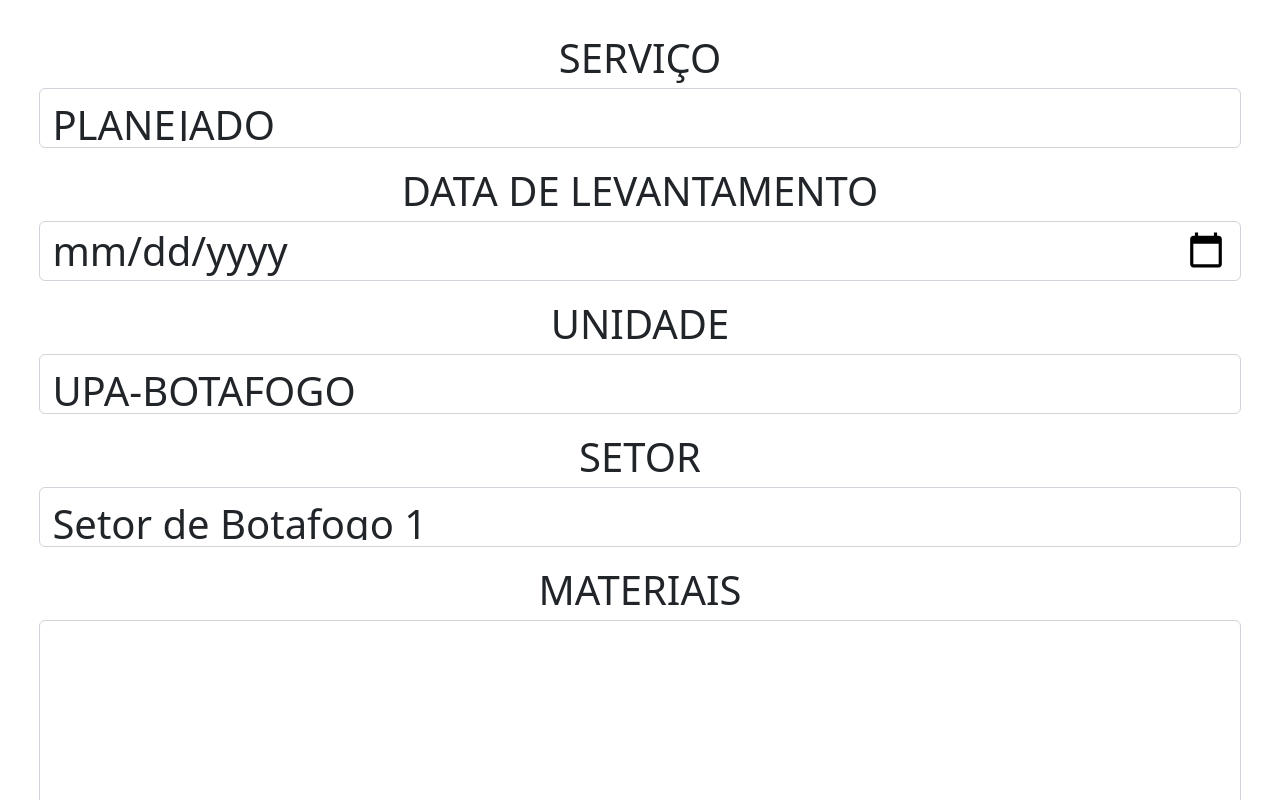
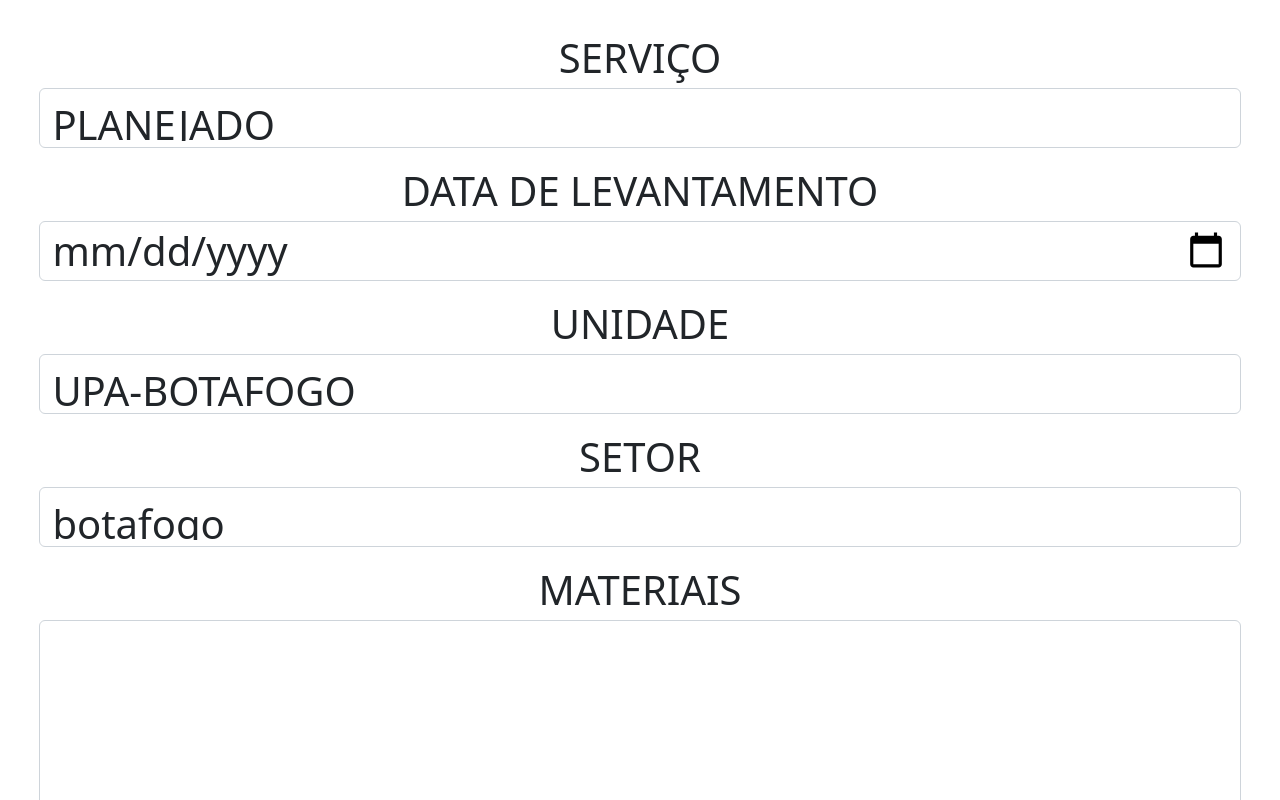
Before and after one commit to jvsprompt/absatecimento-react, a React (Create React App) app: page /formulario in a window 1280 px wide. Shown: the top 800 px of the page. Built offline with nearby package versions, Linux system fonts and the light colour scheme.

Commit message:
Funcao para desestruturar data do forms

```diff
--- a/src/data/setores.json
+++ b/src/data/setores.json
@@ -0,0 +1,10 @@
+{
+  "tijuca": [
+    "tijuca",
+    "tijucas"
+  ],
+  "botafogo": [
+    "botafogo",
+    "botafogos"
+  ]
+}
--- a/src/pages/Form.jsx
+++ b/src/pages/Form.jsx
@@ -6,6 +6,7 @@ import InputText from '../components/InputText';
 import InputTextArea from '../components/InputTextArea';
 import submitForm from '../utils/submitForm';
 import { unidades } from '../data/unidades';
+import setor from '../data/setores.json';
 
 function Form() {
   // const [encarregadoValue, setEncarregadoValue] = useState('');
@@ -29,9 +30,13 @@ function Form() {
     const url = 'fwsfwef';
     const dataToPost = new FormData();
 
+    const { day, month, year } = getDate(dataLevantValue);
+
     // dataToPost.append(entry.ecarregado, encarregadoValue);
-    dataToPost.append('', servicosValue);
-    dataToPost.append('', dataLevantValue);
+    dataToPost.append(entry.servico, servicosValue);
+    dataToPost.append('', day);
+    dataToPost.append('', month);
+    dataToPost.append('', year);
     dataToPost.append('', unidadesValue);
     dataToPost.append('', setorValue);
     // dataToPost.append('', osValue);
@@ -40,29 +45,38 @@ function Form() {
     submitForm(url, dataToPost);
   };
 
-  const getSetor = () => {
-    if (unidadesValue === '') {
+  const getDate = (date) => {
+    const d = new Date(date);
+    const day = d.getDate();
+    const month = d.getMonth() + 1;
+    const year = d.getFullYear();
+
+    return { day, month, year };
+  };
+
+  const getSetor = (unidade) => {
+    if (unidade === '') {
       return ['Selecione a unidade primeiro'];
     }
 
-    if (unidadesValue === 'UPA-BOTAFOGO') {
-      return ['Setor de Botafogo 1', 'Setor de Botafogo 2'];
+    if (unidade === 'UPA-BOTAFOGO') {
+      return setor.botafogo;
     }
 
-    if (unidadesValue === 'UPA-COPACABANA') {
+    if (unidade === 'UPA-COPACABANA') {
       return ['Setor de Copacabana'];
     }
 
-    if (unidadesValue === 'UPA-MARÉ') {
+    if (unidade === 'UPA-MARÉ') {
       return ['Setor de Maré'];
     }
 
-    if (unidadesValue === 'UPA-TAQUARA') {
+    if (unidade === 'UPA-TAQUARA') {
       return ['Setor de Taquara'];
     }
 
-    if (unidadesValue === 'UPA-TIJUCA') {
-      return ['Setor de Tijuca'];
+    if (unidade === 'UPA-TIJUCA') {
+      return setor.tijuca;
     }
   };
 
@@ -111,7 +125,7 @@ function Form() {
         name='SETOR'
         value={setorValue}
         change={setSetorValue}
-        items={getSetor()}
+        items={getSetor(unidadesValue)}
         localStore={false}
       />
       {/* <InputText
```
